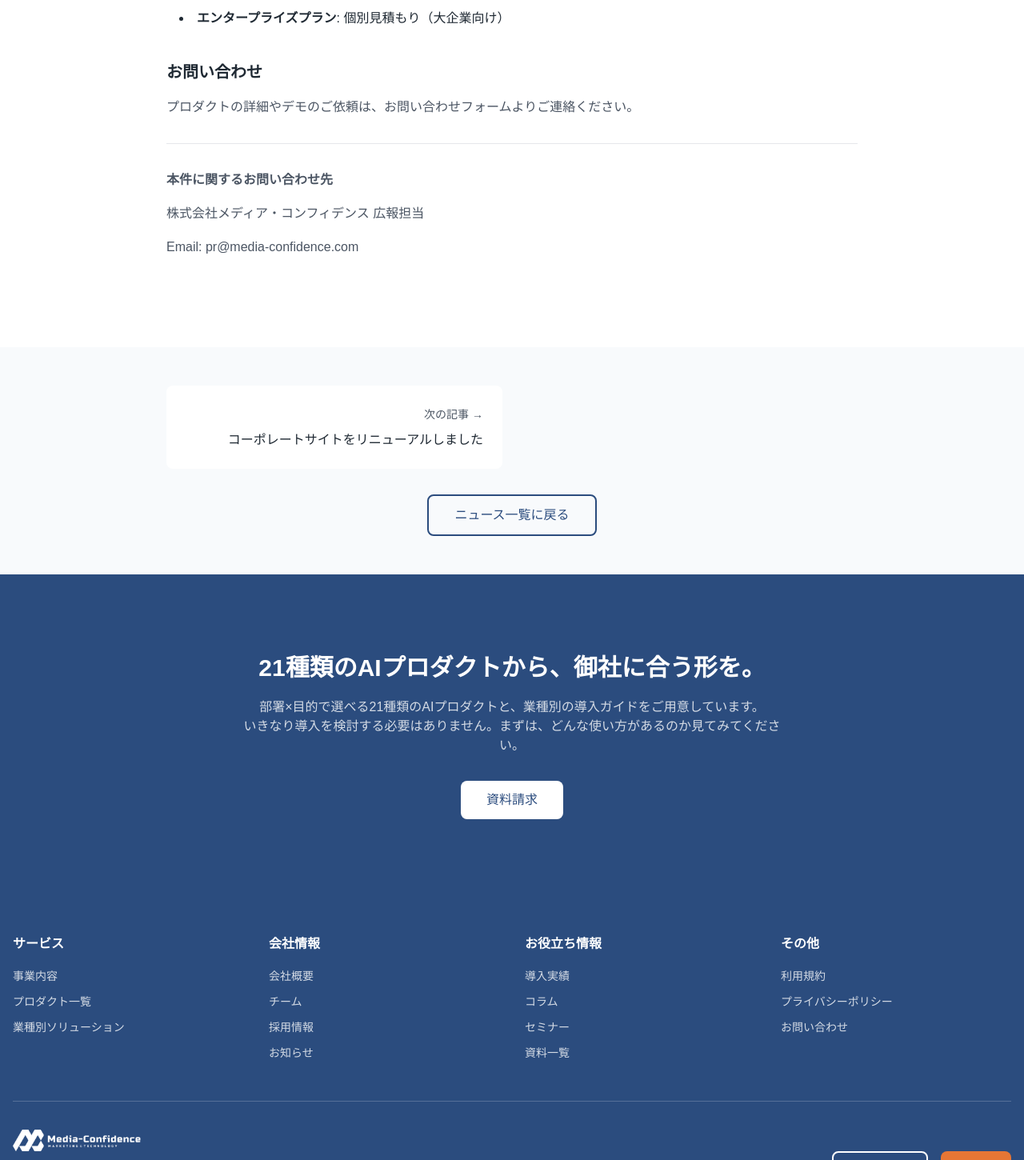
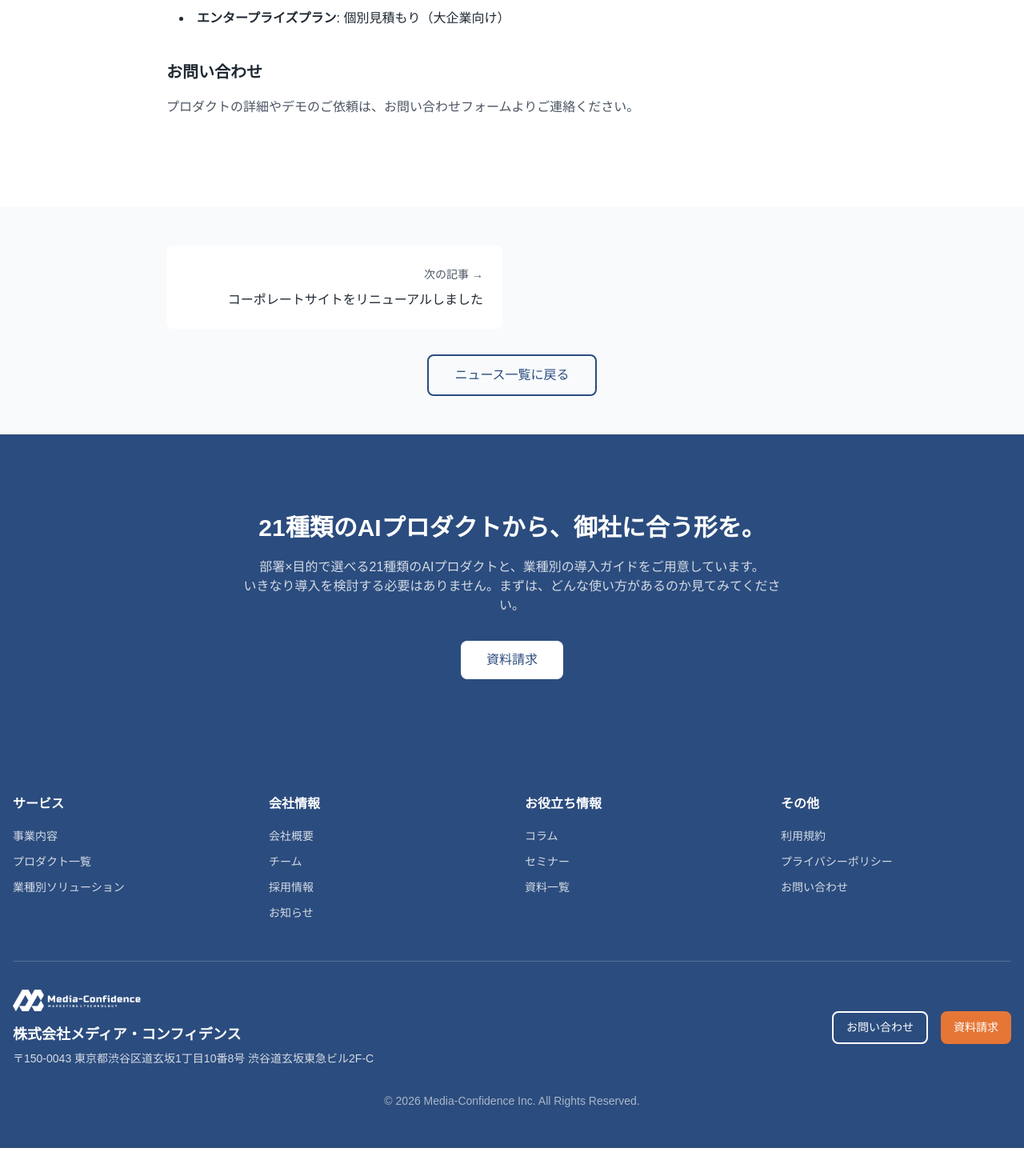
Before and after one commit to HayanoRyuki/corp-media-confidence, a Next.js app: page /news/2026-01-15-new-product-launch in a window 1280 px wide. Shown: the part 1202-2652 px from the top of the page at 80% size. Built offline with nearby package versions, Linux system fonts and the light colour scheme; no server answers.

Commit message:
fix: フッター導入実績リンク削除、NEWS記事の無効な問い合わせ先を削除

```diff
--- a/src/components/layout/Footer.tsx
+++ b/src/components/layout/Footer.tsx
@@ -22,7 +22,6 @@ const footerLinks = {
   resources: {
     title: "お役立ち情報",
     links: [
-      { name: "導入実績", href: "/case-studies" },
       { name: "コラム", href: "/column" },
       { name: "セミナー", href: "/seminar" },
       { name: "資料一覧", href: "/resources" },
--- a/src/data/news.ts
+++ b/src/data/news.ts
@@ -76,13 +76,6 @@ export const news: NewsArticle[] = [
 ## お問い合わせ
 
 プロダクトの詳細やデモのご依頼は、お問い合わせフォームよりご連絡ください。
-
----
-
-**本件に関するお問い合わせ先**
-
-株式会社メディア・コンフィデンス 広報担当
-Email: pr@media-confidence.com
     `.trim(),
   },
 ];
```
